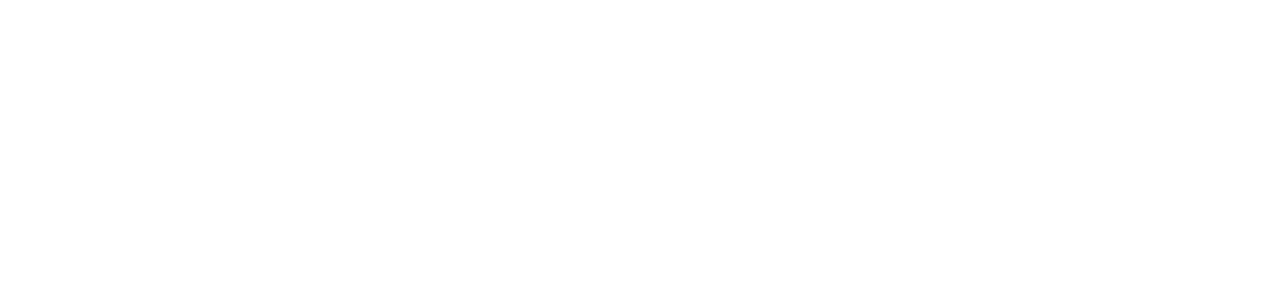
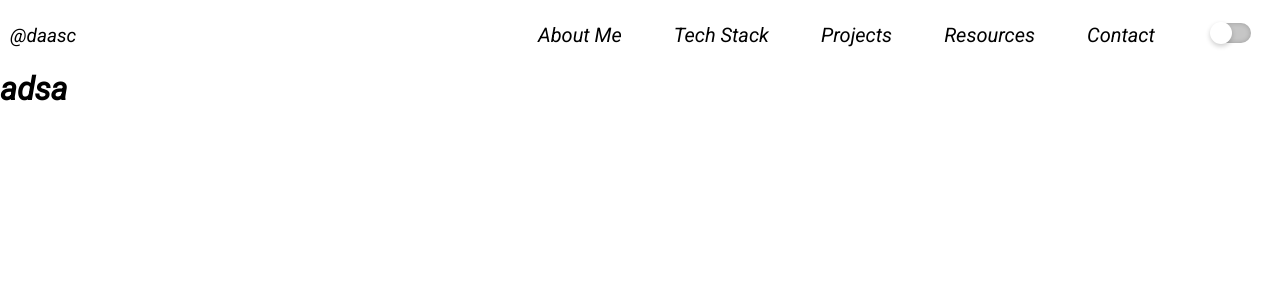
Before and after one commit to daasc/portfolio, a Vue app: page /about in a window 1280 px wide. Before the commit this address had no page. Shown: the top 300 px of the page. Built offline with nearby package versions, Linux system fonts and the light colour scheme.

Commit message:
add: new page from about me

```diff
--- a/src/assets/scss/global.scss
+++ b/src/assets/scss/global.scss
@@ -12,7 +12,11 @@
 body {
   margin: 0;
 }
-
+.container {
+  width: 100%;
+  height: calc(100vh - 70px);
+  margin-top: 70px;
+}
 @media (max-width: 500px) {
   $myEndWidth: 50%;
 }
--- a/src/components/hello.vue
+++ b/src/components/hello.vue
@@ -2,6 +2,7 @@
   <div>
     <p class="text">Hello, I'm Paulo Sobrinho.</p>
     <p class="profession">Full Stack Enginner @daasc</p>
+    <hr class="separation">
     <div class="social-networks">
       <div class="center">
         <span class="circle" @click="$red">
@@ -60,6 +61,13 @@
 };
 </script>
 <style lang="scss" scoped>
+.separation {
+  width: 150px;
+  height: 4px;
+  background-color: $black;
+  border: none;
+  border-radius: 4px;
+}
 .text {
   margin: 0 auto;
   border-right: 4px solid black;
@@ -74,6 +82,7 @@
 .social-networks {
   display: flex;
   justify-content: center;
+  margin-top: 20px;
 }
 .circle {
   padding: 10px;
--- a/src/components/navbar.vue
+++ b/src/components/navbar.vue
@@ -11,7 +11,7 @@
         class="navbar__itens"
         :class="{ active: menuActive, notActive: !menuActive }"
       >
-        <li class="navbar__links">About Me</li>
+        <li class="navbar__links"><router-link to="/about">About Me</router-link></li>
         <li class="navbar__links">Tech Stack</li>
         <li class="navbar__links">Projects</li>
         <li class="navbar__links">Resources</li>
@@ -37,7 +37,10 @@
 };
 </script>
 <style lang="scss" scoped>
-
+a {
+  text-decoration: none;
+  color: $black;
+}
 .notActive {
   transition: transform 0.5s ease-in;
 }
--- a/src/router/index.js
+++ b/src/router/index.js
@@ -9,6 +9,11 @@
         path: '/',
         name: 'home',
         component: () => import('../views/home.vue')
+      },
+      {
+        path: '/about',
+        name: 'about',
+        component: () => import('../views/about.vue')
       }
     ]
   }
--- /dev/null
+++ b/src/views/about.vue
@@ -0,0 +1,13 @@
+<template>
+  <div class="container">
+    <h1>adsa</h1>
+  </div>
+</template>
+<script>
+export default {
+  name: 'about',
+  data() {
+    return {};
+  },
+};
+</script>
--- a/src/views/home.vue
+++ b/src/views/home.vue
@@ -1,5 +1,5 @@
 <template>
-  <div class="home">
+  <div class="container home">
     <hello></hello>
   </div>
 </template>
@@ -24,9 +24,6 @@
 </script>
 <style lang="scss">
 .home {
-  width: 100%;
-  height: calc(100vh - 70px);
-  margin-top: 70px;
   display: flex;
   justify-content: center;
   flex-direction: column;
```
